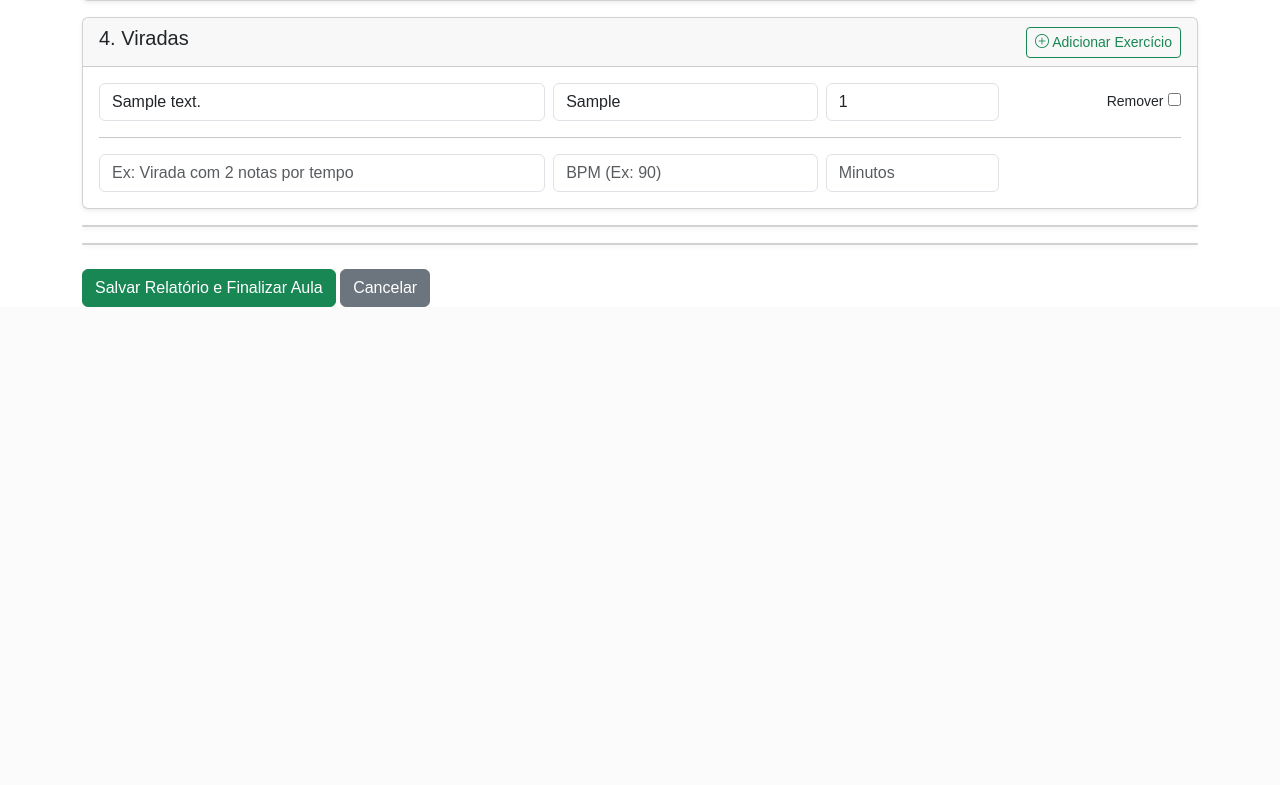
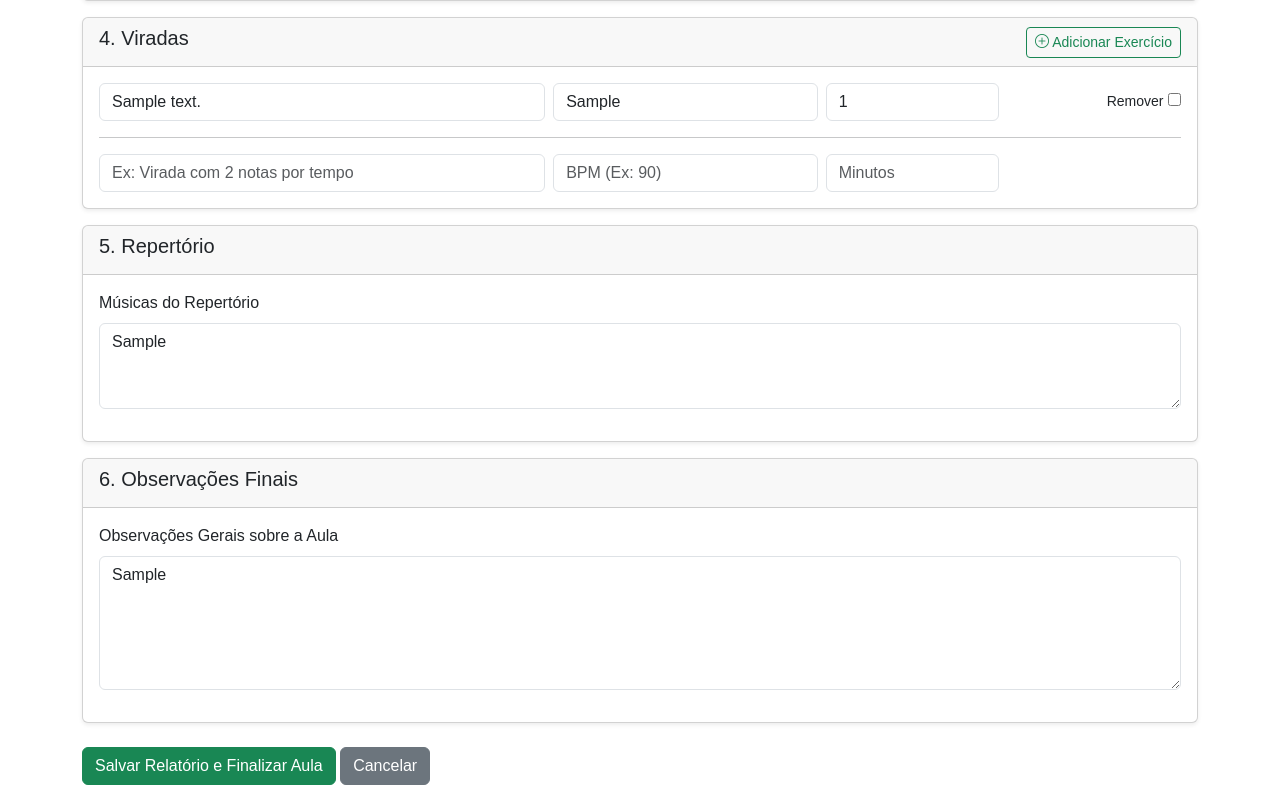
Before and after one commit to MoisesAvilar/batucada-gestao, a Django app: page /aula/1/validar/ in a window 1280 px wide. Shown: the part 905-1690 px from the top of the page. Before the commit the page ends 1212 px from the top, so only its background shows below. Run offline with Django 5.2, Linux system fonts and the light colour scheme; a user stored in the database is signed in; tables that the repository leaves empty hold one stand-in row (values such as "Sample post"); grey boxes marked "Sample" are stand-in pictures; some libraries are stand-ins or nearby versions.

Commit message:
fix(reports): Restore missing fields in report edit form
Re-introduces the missing form field sections, ensuring the
complete report is editable again. The view mode was unaffected and
remains correct.The 'Repertorio' and 'Observações Finais' sections were unintentionally
removed from the edit mode of the class report page (`aula_validar.html`)
during a previous refactor of the formset UI.

```diff
--- a/scheduler/templates/scheduler/aula_validar.html
+++ b/scheduler/templates/scheduler/aula_validar.html
@@ -283,9 +283,27 @@
             </div>
         </div>
 
-        {# Cards Finais e Botão de Salvar (sem alterações) #}
-        <div class="card mb-3 shadow-sm">{# ... Repertório ... #}</div>
-        <div class="card mb-3 shadow-sm">{# ... Observações Finais ... #}</div>
+        <div class="card mb-3 shadow-sm">
+            <div class="card-header"><h5>5. Repertório</h5></div>
+            <div class="card-body">
+                <div class="mb-3">
+                    <label for="{{ form.repertorio_musicas.id_for_label }}" class="form-label">{{ form.repertorio_musicas.label }}</label>
+                    {{ form.repertorio_musicas }}
+                    {% if form.repertorio_musicas.errors %}<div class="text-danger small mt-1">{{ form.repertorio_musicas.errors }}</div>{% endif %}
+                </div>
+            </div>
+        </div>
+
+        <div class="card mb-3 shadow-sm">
+            <div class="card-header"><h5>6. Observações Finais</h5></div>
+            <div class="card-body">
+                <div class="mb-3">
+                    <label for="{{ form.observacoes_gerais.id_for_label }}" class="form-label">{{ form.observacoes_gerais.label }}</label>
+                    {{ form.observacoes_gerais }}
+                    {% if form.observacoes_gerais.errors %}<div class="text-danger small mt-1">{{ form.observacoes_gerais.errors }}</div>{% endif %}
+                </div>
+            </div>
+        </div>
         <div class="mt-4">
             <button type="submit" class="btn btn-success">Salvar Relatório e Finalizar Aula</button>
             <a href="{% url 'scheduler:aula_listar' %}" class="btn btn-secondary">Cancelar</a>
@@ -325,6 +343,7 @@
                 </div>
             </div>
         </div>
+
     </div>
 {% endif %}
 
```
